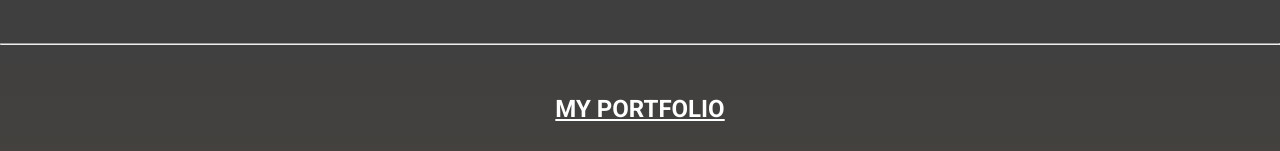
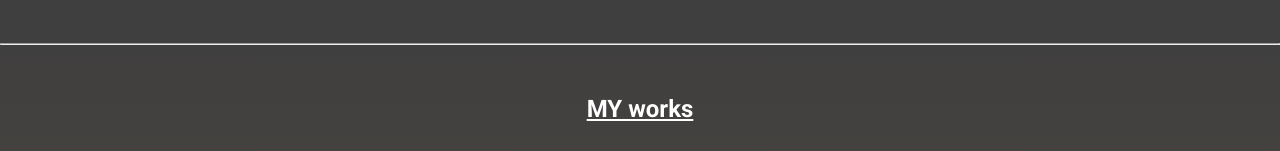
Before and after one commit to TamerLM/portfolio2, a plain HTML site: page index.html in a window 1280 px wide. Shown: the part 1219-1370 px from the top of the page. Drawn offline with Linux system fonts and the light colour scheme.

Commit message:
Update index.html

```diff
--- a/index.html
+++ b/index.html
@@ -17,7 +17,7 @@
       <ul>
         <li><a href="index.html">HOME</a></li>
         <li><a href="https://drive.google.com/drive/folders/1Vk9LHMLuuEXwtnJ8yrdbpxv8U6gcAfFe?usp=sharing">Brand ad</a></li>
-        <li><a href="https://drive.google.com/drive/folders/1Ff3PVgNB_WVaAC_90si_RbK0waKGPfQa?usp=sharing">Edits</a></li>
+        <li><a href="https://drive.google.com/drive/folders/1Ff3PVgNB_WVaAC_90si_RbK0waKGPfQa?usp=sharing" >Edits</a></li>
         <li><a href="https://drive.google.com/drive/folders/19cvD7bOrLklh5aHRn4J7JLcoqBtnC7KW?usp=sharing">Vlogs</a></li>
         <li><a href="https://drive.google.com/drive/folders/1tNjqLv7zYThjH_xsCUUJfikRommZthRc?usp=sharing">Social Media</a></li>
       </ul>
@@ -67,7 +67,7 @@
   <hr />
 
   <section class="poto">
-    <h1><u>MY PORTFOLIO</u></h1>
+    <h1><u>MY works</u></h1>
     <ul>
       <li>
         <img src="coppine.png" alt="Edits thumbnail" />
```
